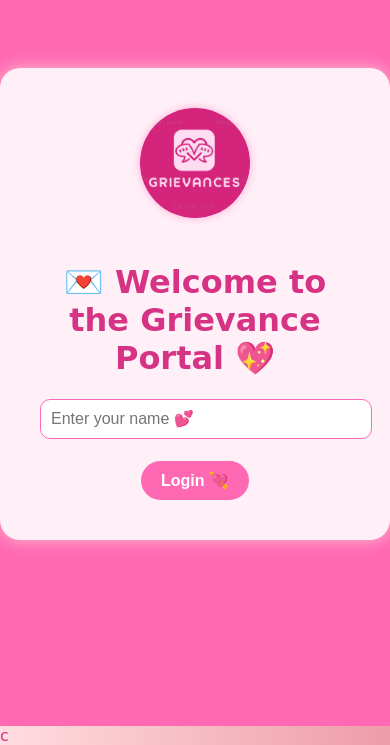
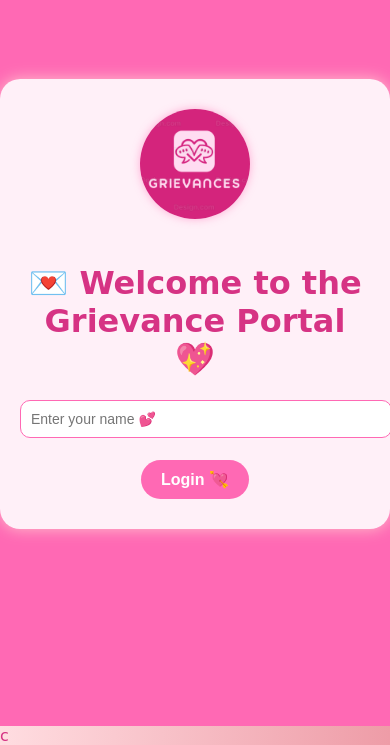
Before and after one commit to JamanRain/Grievances-frontend, a React (Create React App) app: page / in a window 390 px wide. Shown: the part 118-863 px from the top of the page. Built offline with nearby package versions, Linux system fonts and the light colour scheme.

Commit message:
Update LoginPage.css

```diff
--- a/src/pages/LoginPage.css
+++ b/src/pages/LoginPage.css
@@ -13,6 +13,8 @@
   border-radius: 20px;
   text-align: center;
   box-shadow: 0 0 15px pink;
+  width: 100%;
+  max-width: 400px;
 }
 
 input {
@@ -22,6 +24,17 @@ input {
   width: 100%;
   border-radius: 10px;
   border: 1px solid pink;
+}
+
+/* Add spacing between inputs */
+input + input {
+  margin-top: 15px;
+}
+
+/* Style specifically for password field */
+input[type="password"] {
+  border: 1px solid #ff1493;
+  background-color: #fff0f5;
 }
 
 button {
@@ -47,13 +60,14 @@ button:hover {
   padding: 15px;
   border-radius: 15px;
 }
+
 .login-logo {
-  width: 110px;             /* Increased size */
+  width: 110px;
   height: 110px;
-  border-radius: 50%;       /* Keeps it circular */
+  border-radius: 50%;
   object-fit: cover;
   margin-bottom: 20px;
-  box-shadow: 0 0 8px rgba(255, 105, 180, 0.5); /* Soft pink glow */
+  box-shadow: 0 0 8px rgba(255, 105, 180, 0.5);
   animation: pop 0.6s ease;
 }
 
@@ -67,3 +81,15 @@ button:hover {
     opacity: 1;
   }
 }
+
+/* Responsive design */
+@media (max-width: 480px) {
+  .login-box {
+    width: 90%;
+    padding: 30px 20px;
+  }
+
+  input, button {
+    font-size: 14px;
+  }
+}
```
